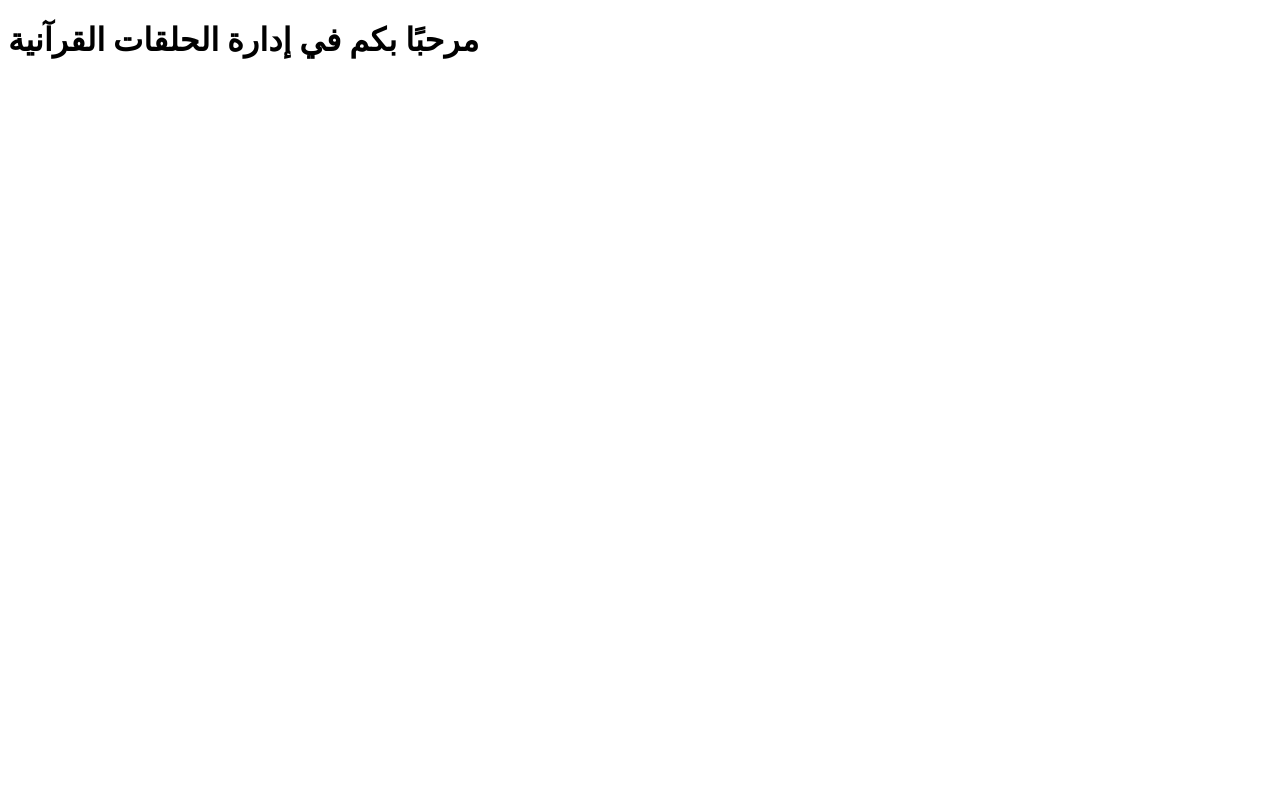
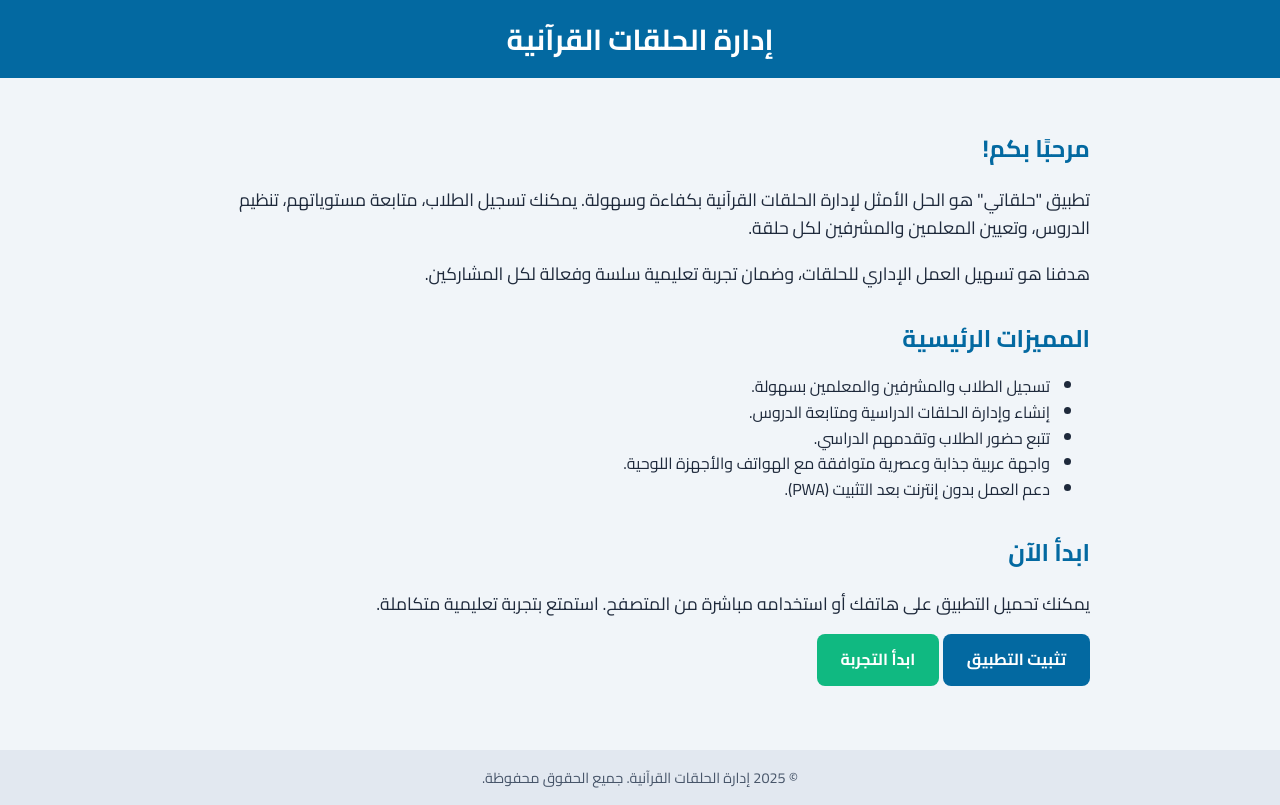
Before and after one commit to EmranALA/halqat-pwa, a plain HTML site: page index.html in a window 1280 px wide. Drawn offline with Linux system fonts and the light colour scheme.

Commit message:
Update index.html

```diff
--- a/index.html
+++ b/index.html
@@ -1,11 +1,118 @@
 <!DOCTYPE html>
-<html lang="ar">
+<html lang="ar" dir="rtl">
 <head>
   <meta charset="UTF-8">
   <meta name="viewport" content="width=device-width, initial-scale=1.0">
   <title>إدارة الحلقات القرآنية</title>
+  <link rel="manifest" href="manifest.json">
+  <meta name="theme-color" content="#0369a1">
+  <style>
+    /* خطوط وألوان حديثة */
+    @import url('https://fonts.googleapis.com/css2?family=Cairo:wght@400;700&display=swap');
+
+    body {
+      font-family: 'Cairo', sans-serif;
+      margin: 0;
+      padding: 0;
+      background-color: #f1f5f9;
+      color: #1e293b;
+      line-height: 1.6;
+    }
+
+    header {
+      background-color: #0369a1;
+      color: white;
+      padding: 1rem;
+      text-align: center;
+    }
+
+    header h1 {
+      margin: 0;
+      font-size: 1.8rem;
+    }
+
+    main {
+      padding: 2rem;
+      max-width: 900px;
+      margin: auto;
+    }
+
+    section {
+      margin-bottom: 2rem;
+    }
+
+    h2 {
+      color: #0369a1;
+      margin-bottom: 0.5rem;
+      font-size: 1.5rem;
+    }
+
+    p {
+      margin-bottom: 1rem;
+      font-size: 1.1rem;
+    }
+
+    .btn {
+      display: inline-block;
+      padding: 0.8rem 1.5rem;
+      background-color: #0369a1;
+      color: white;
+      text-decoration: none;
+      border-radius: 8px;
+      font-weight: bold;
+      transition: background-color 0.3s;
+    }
+
+    .btn:hover {
+      background-color: #024a75;
+    }
+
+    footer {
+      text-align: center;
+      padding: 1rem;
+      background-color: #e2e8f0;
+      font-size: 0.9rem;
+      color: #475569;
+    }
+  </style>
 </head>
 <body>
-  <h1>مرحبًا بكم في إدارة الحلقات القرآنية</h1>
+  <header>
+    <h1>إدارة الحلقات القرآنية</h1>
+  </header>
+
+  <main>
+    <section>
+      <h2>مرحبًا بكم!</h2>
+      <p>
+        تطبيق "حلقاتي" هو الحل الأمثل لإدارة الحلقات القرآنية بكفاءة وسهولة. يمكنك تسجيل الطلاب، متابعة مستوياتهم، تنظيم الدروس، وتعيين المعلمين والمشرفين لكل حلقة.
+      </p>
+      <p>
+        هدفنا هو تسهيل العمل الإداري للحلقات، وضمان تجربة تعليمية سلسة وفعالة لكل المشاركين.
+      </p>
+    </section>
+
+    <section>
+      <h2>المميزات الرئيسية</h2>
+      <ul>
+        <li>تسجيل الطلاب والمشرفين والمعلمين بسهولة.</li>
+        <li>إنشاء وإدارة الحلقات الدراسية ومتابعة الدروس.</li>
+        <li>تتبع حضور الطلاب وتقدمهم الدراسي.</li>
+        <li>واجهة عربية جذابة وعصرية متوافقة مع الهواتف والأجهزة اللوحية.</li>
+        <li>دعم العمل بدون إنترنت بعد التثبيت (PWA).</li>
+      </ul>
+    </section>
+
+    <section>
+      <h2>ابدأ الآن</h2>
+      <p>يمكنك تحميل التطبيق على هاتفك أو استخدامه مباشرة من المتصفح. استمتع بتجربة تعليمية متكاملة.</p>
+      <a href="#" class="btn">تثبيت التطبيق</a>
+      <a href="#" class="btn" style="background-color: #10b981; margin-left: 1rem;">ابدأ التجربة</a>
+    </section>
+  </main>
+
+  <footer>
+    &copy; 2025 إدارة الحلقات القرآنية. جميع الحقوق محفوظة.
+  </footer>
 </body>
 </html>
```
